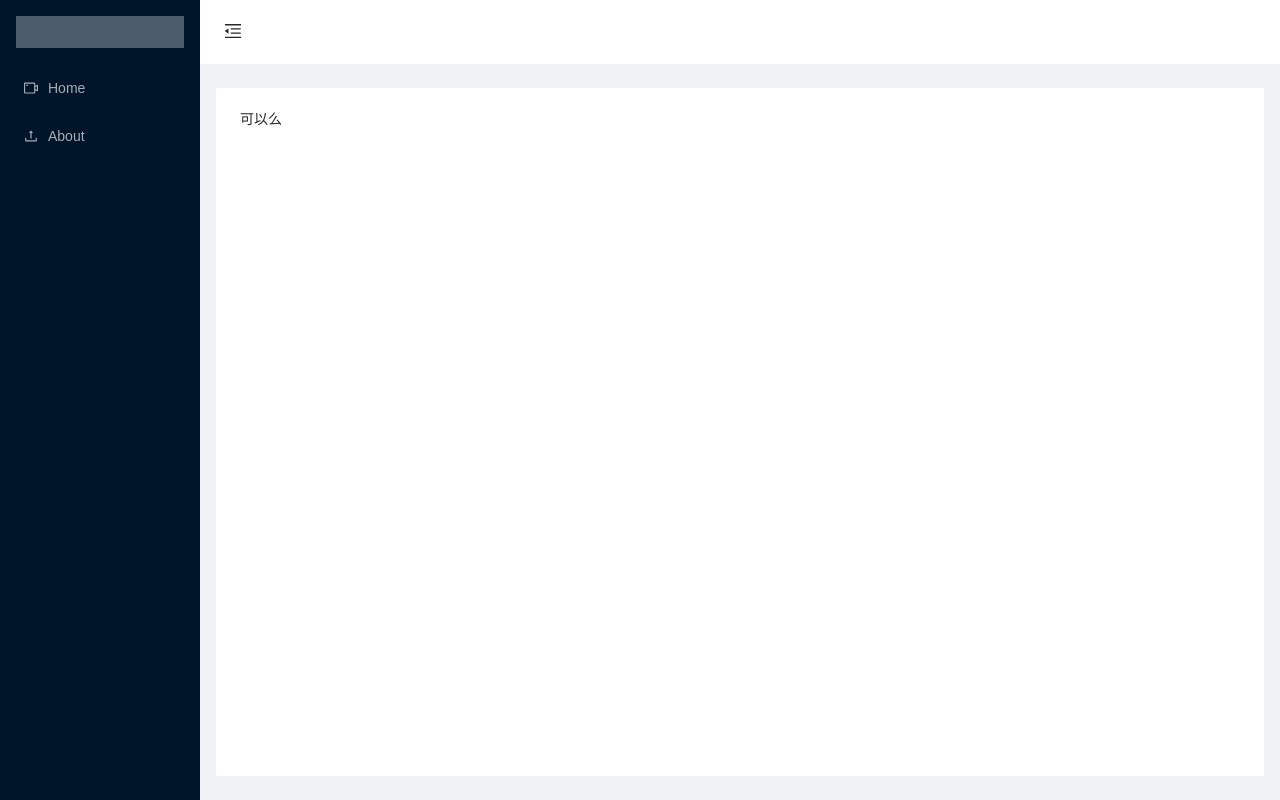
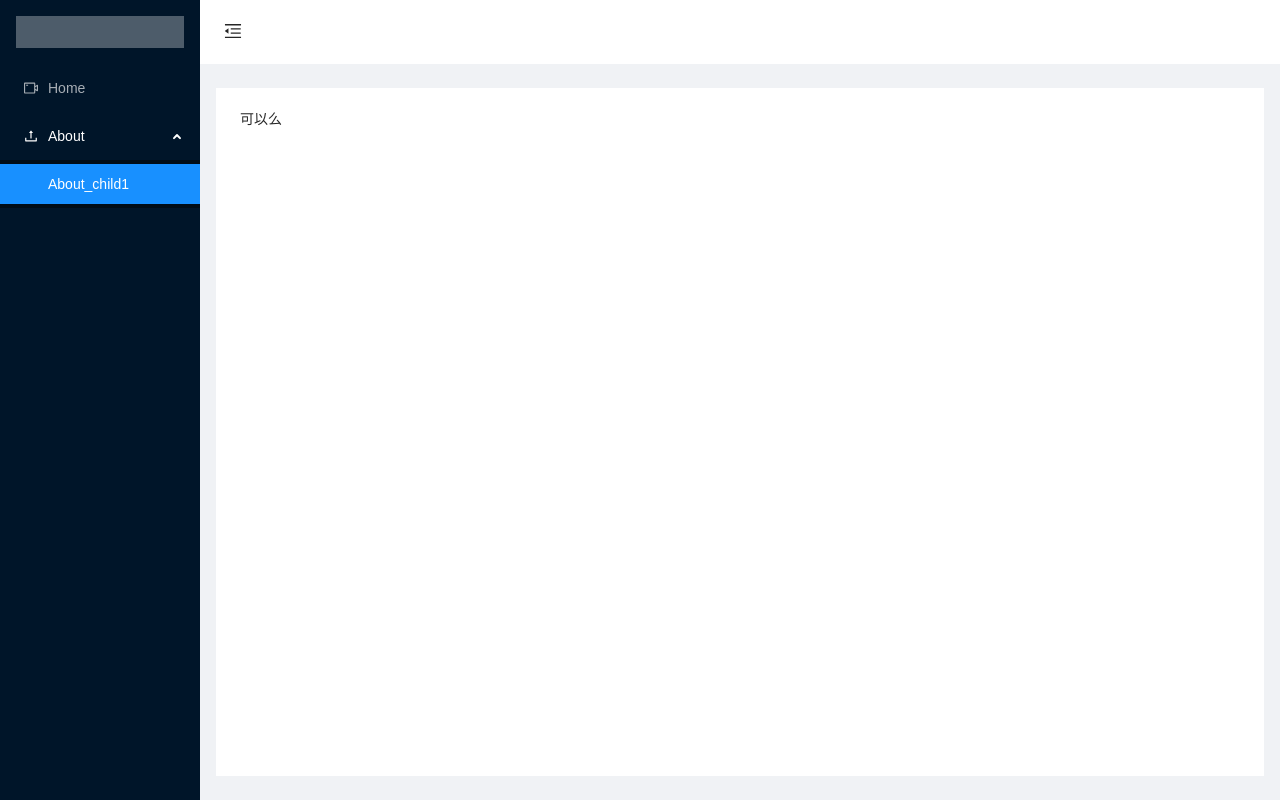
Before and after one commit to wangchao03/amap-react, a React app: page /about/child1 in a window 1280 px wide. Built offline with nearby package versions, Linux system fonts and the light colour scheme.

Commit message:
菜单随路由高亮

```diff
--- a/src/index.tsx
+++ b/src/index.tsx
@@ -7,9 +7,7 @@ import App from '@/views/App';
 import reportWebVitals from './reportWebVitals';
 
 ReactDOM.render(
-  <React.StrictMode>
-    <App />
-  </React.StrictMode>,
+  <App />,
   document.getElementById('root')
 );
 
--- a/src/layout/index.tsx
+++ b/src/layout/index.tsx
@@ -1,17 +1,21 @@
 import { Layout, Menu } from 'antd';
-import React, { useCallback, useState } from 'react';
+import React, { useCallback, useState, useEffect } from 'react';
 import './index.scss';
-import { useHistory } from 'react-router';
+import { useHistory, matchPath } from 'react-router';
 import {
   MenuUnfoldOutlined,
   MenuFoldOutlined,
   VideoCameraOutlined,
   UploadOutlined,
 } from '@ant-design/icons';
+import { useLocation } from 'react-router-dom';
 
 import { MenuItemProps } from 'antd/lib/menu/MenuItem';
 
+import { OpenEventHandler } from 'rc-menu/lib/interface';
+
 interface MenuConfig extends MenuItemProps {
+  title: string,
   path: string;
   children?: MenuConfig[];
   key?: number;
@@ -19,7 +23,9 @@ interface MenuConfig extends MenuItemProps {
 
 const userMenus: MenuConfig[] = [
   { path: '/home', title: 'Home', icon: <VideoCameraOutlined /> },
-  { path: '/about', title: 'About', icon: <UploadOutlined /> },
+  { title: 'About', path: '/about', icon: <UploadOutlined />, children: [{
+    path: '/about/child1', title: 'About_child1', icon: <UploadOutlined />
+  }]},
 ];
 
 type LayoutProps = {
@@ -32,11 +38,38 @@ const Root: React.FC<LayoutProps> = ({ children }) => {
   const { Header, Sider, Content } = Layout;
   const history = useHistory();
 
+  const [openKeys, setOpenKeys] = useState<string[]>([]);
+  const [selectedKeys, setSelectedKeys] = useState<string[]>([]);
+
+  const location = useLocation();
+  const pathname = location.pathname;
+
+  const onOpenChange: OpenEventHandler = (keys) => {
+    setOpenKeys(keys as string[])
+  };
+
+  // 菜单随路由高亮
+  useEffect(() => {
+    const getMatched = (arr: MenuConfig[]) => arr.find(i => matchPath(pathname, { path: i.path }));
+    const isRoot = pathname === '/';
+    const matched = getMatched(userMenus.filter(i => i.path !== '/'));
+    const opens = matched?.children ? [matched.path] : [];
+    const selectItems = matched?.children ? [getMatched(matched.children)?.path] : [matched?.path];
+    setSelectedKeys(isRoot ? ['/'] : selectItems as string[]);
+    setOpenKeys(isRoot ? [] : opens);
+  }, [pathname]);
+
   return (
     <Layout id="app-components_layout">
       <Sider trigger={null} collapsible collapsed={collapsed}>
         <div className="logo" />
-        <Menu theme="dark" mode="inline" defaultSelectedKeys={['home']}>
+        <Menu
+          theme="dark"
+          mode="inline"
+          openKeys={openKeys}
+          selectedKeys={selectedKeys}
+          onOpenChange={onOpenChange}
+        >
           {userMenus.map(({ children, path, title, icon }) =>
             children ? (
               <Menu.SubMenu key={path} title={title} icon={icon}>
--- a/src/views/App.tsx
+++ b/src/views/App.tsx
@@ -35,6 +35,7 @@ const App: React.FC= () => {
                 </Route>
                 <Route path="/home" component={Home} />
                 <Route path="/about" component={About} />
+                <Redirect to="/404" />
               </Switch>
               </Suspense>
             </Layout>
```
